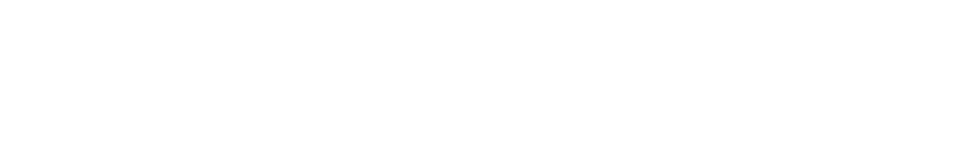
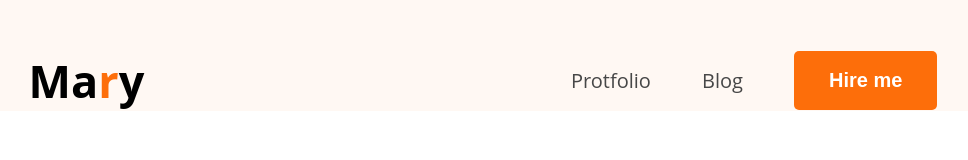
Before and after one commit to kawser0x/Portfolilo_website, a plain HTML site: page index.html in a window 1280 px wide. Shown: the whole page, without its empty margins (157-1125 px from the left). Drawn offline with Linux system fonts and the light colour scheme; a web font is replaced by a local one.

Commit message:
Header work done

```diff
--- a/index.html
+++ b/index.html
@@ -1,11 +1,31 @@
 <!DOCTYPE html>
 <html lang="en">
+
 <head>
     <meta charset="UTF-8">
     <meta name="viewport" content="width=device-width, initial-scale=1.0">
     <title>kawser Protfolio</title>
+    <link rel="preconnect" href="https://fonts.googleapis.com">
+    <link rel="preconnect" href="https://fonts.gstatic.com" crossorigin>
+    <link href="https://fonts.googleapis.com/css2?family=Open       +Sans:ital,wght@0,300..800;1,300..800&display=swap"
+        rel="stylesheet">
+    <link rel="stylesheet" href="styles/protfolio.css">
 </head>
-<body>
+
+<body class="style-open-sans">
+    <header>
+        <nav>
+            <div class="logo">
+                <h2>Ma<span class="logo-color">r</span>y</h2>
+            </div>
+            <ul class="menu">
+                <li><a href="">Protfolio</a></li>
+                <li><a href="">Blog</a></li>
+                <li><button class="btn">Hire me</button></li>
+            </ul>
+        </nav>
+    </header>
 
 </body>
+
 </html>
--- /dev/null
+++ b/styles/protfolio.css
@@ -0,0 +1,52 @@
+*{
+    margin: 0;
+    padding: 0;
+    box-sizing: border-box;
+}
+/* share style */
+.style-open-sans {
+  font-family: "Open Sans", sans-serif;
+  font-optical-sizing: auto;
+}
+.logo h2{
+    font-size: 45px;
+    font-size: 900;
+}
+.logo-color{
+    color: #FD6E0A;
+}
+.btn{
+    background-color: #FD6E0A;
+    border: none;
+    padding: 18px 35px;
+    border-radius: 5px;
+    font-size: 20px;
+    font-weight: bold;
+    color: white;
+}
+/* main style */
+header{
+    background-color:#FFF8F3;
+    padding-top: 50px;
+
+}
+nav{
+    width: 71%;
+    max-width: 1140px;
+    /* border: 1px solid red; */
+    margin: 0 auto;
+     display: flex;
+     justify-content: space-between;
+     align-items: center;
+}
+nav .menu{
+    display: flex;
+    list-style: none;
+    gap: 51px;
+    align-items: center;
+}
+nav .menu a{
+    font-size: 20px;
+    color: #474747;
+    text-decoration: none;
+}
```
